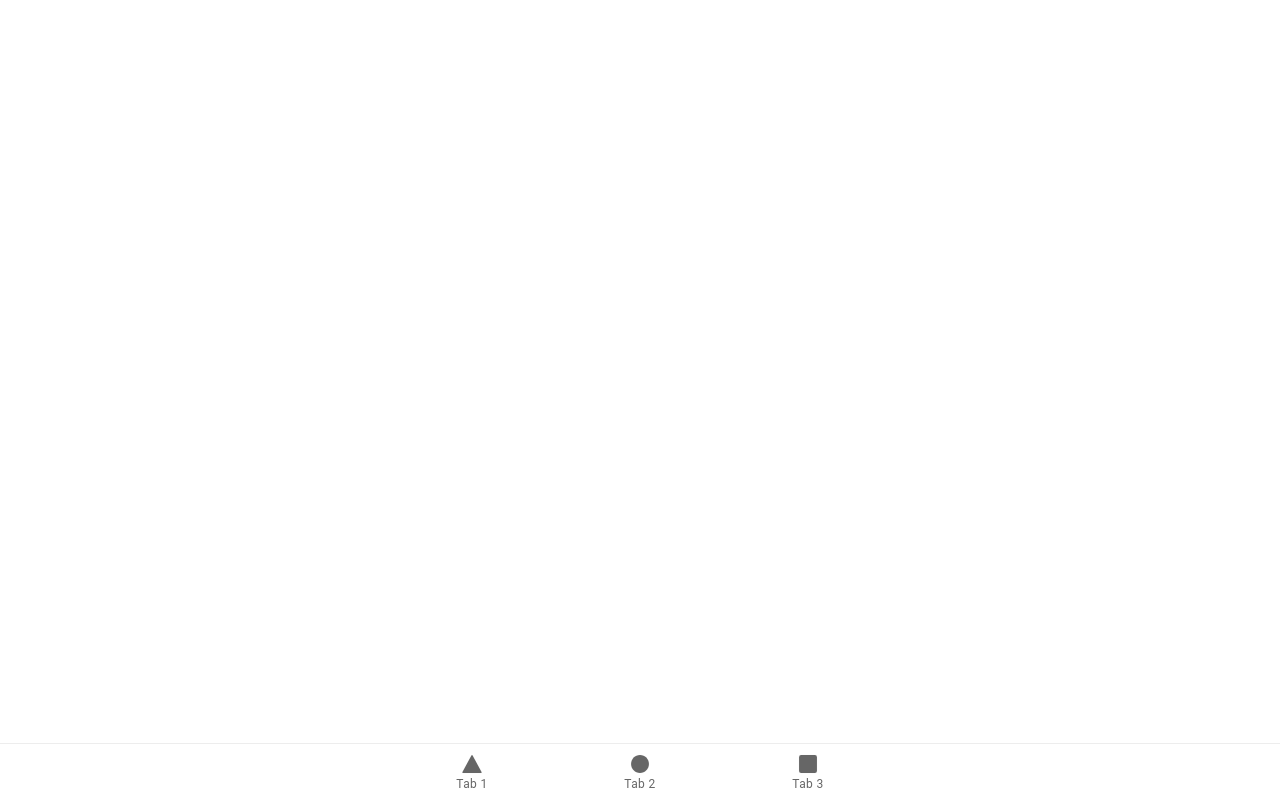
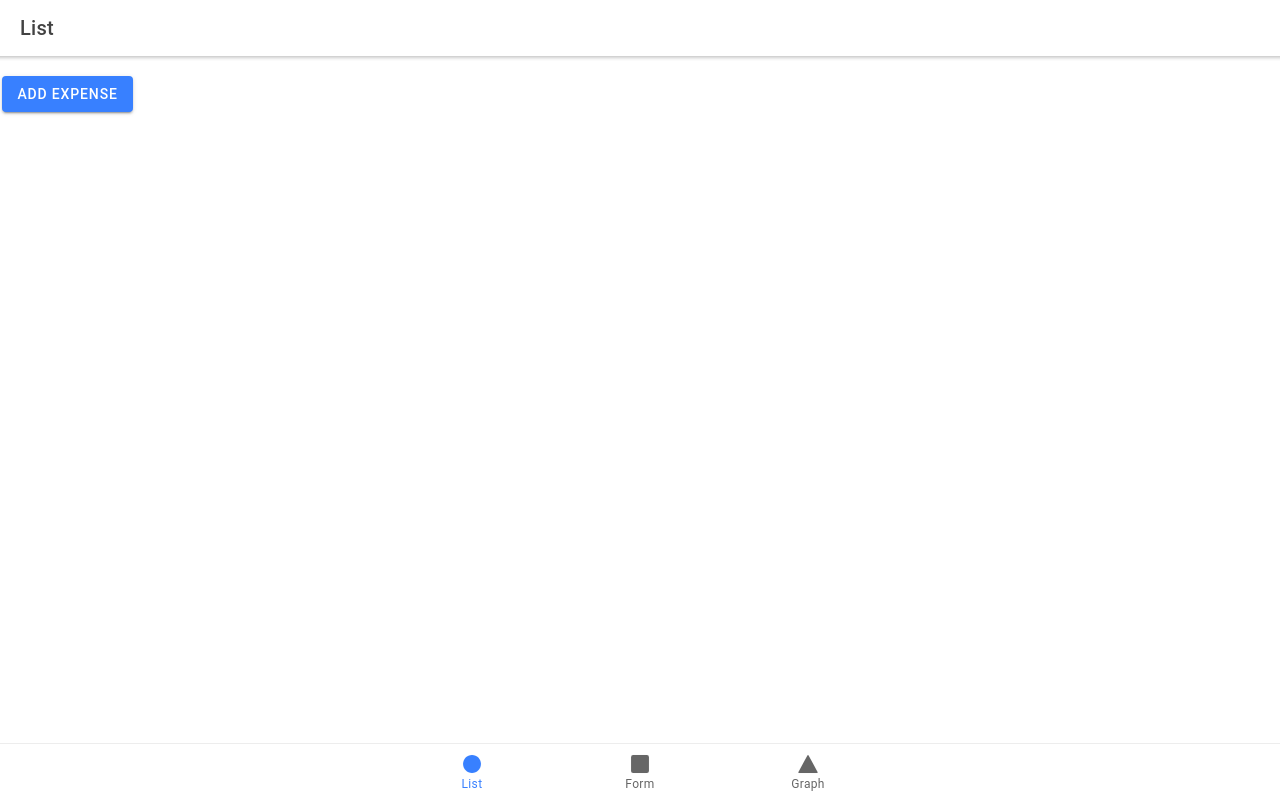
Before and after one commit to natezmatthews/DriversSeat, a React (Create React App) app: page /list in a window 1280 px wide. Built offline with nearby package versions, Linux system fonts and the light colour scheme.

Commit message:
Name and reorder the tabs, and add an 'add expense' button to the list view

```diff
--- a/src/App.tsx
+++ b/src/App.tsx
@@ -10,9 +10,9 @@ import {
 } from '@ionic/react';
 import { IonReactRouter } from '@ionic/react-router';
 import { ellipse, square, triangle } from 'ionicons/icons';
-import Tab1 from './pages/Tab1';
-import Tab2 from './pages/Tab2';
-import Tab3 from './pages/Tab3';
+import Graph from './pages/Graph';
+import Form from './pages/Form';
+import List from './pages/List';
 
 /* Core CSS required for Ionic components to work properly */
 import '@ionic/react/css/core.css';
@@ -38,31 +38,31 @@ const App: React.FC = () => (
     <IonReactRouter>
       <IonTabs>
         <IonRouterOutlet>
-          <Route exact path="/tab1">
-            <Tab1 />
+          <Route exact path="/list">
+            <List />
           </Route>
-          <Route exact path="/tab2">
-            <Tab2 />
+          <Route path="/form">
+            <Form />
           </Route>
-          <Route path="/tab3">
-            <Tab3 />
+          <Route exact path="/graph">
+            <Graph />
           </Route>
           <Route exact path="/">
-            <Redirect to="/tab1" />
+            <Redirect to="/list" />
           </Route>
         </IonRouterOutlet>
         <IonTabBar slot="bottom">
-          <IonTabButton tab="tab1" href="/tab1">
+          <IonTabButton tab="list" href="/list">
+            <IonIcon icon={ellipse} />
+            <IonLabel>List</IonLabel>
+          </IonTabButton>
+          <IonTabButton tab="form" href="/form">
+            <IonIcon icon={square} />
+            <IonLabel>Form</IonLabel>
+          </IonTabButton>
+          <IonTabButton tab="graph" href="/graph">
             <IonIcon icon={triangle} />
-            <IonLabel>Tab 1</IonLabel>
-          </IonTabButton>
-          <IonTabButton tab="tab2" href="/tab2">
-            <IonIcon icon={ellipse} />
-            <IonLabel>Tab 2</IonLabel>
-          </IonTabButton>
-          <IonTabButton tab="tab3" href="/tab3">
-            <IonIcon icon={square} />
-            <IonLabel>Tab 3</IonLabel>
+            <IonLabel>Graph</IonLabel>
           </IonTabButton>
         </IonTabBar>
       </IonTabs>
--- a/src/pages/Tab2.tsx
+++ b/src/pages/Form.tsx
@@ -21,7 +21,7 @@ import unmetRequirements from '../helpers/unmetRequirements';
 import { recordExpense } from '../redux/expenses';
 import { AppDispatch, useAppDispatch } from '../redux/store';
 import { Category } from '../sharedTypes';
-import './Tab2.css';
+import './Form.css';
 
 function onClick(
   dispatch: AppDispatch,
@@ -67,7 +67,7 @@ function onClick(
   }
 }
 
-const Tab2: React.FC = () => {
+const Form: React.FC = () => {
   const dispatch = useAppDispatch();
   const [present, _] = useIonToast();
 
@@ -95,7 +95,7 @@ const Tab2: React.FC = () => {
       <IonContent fullscreen>
         <IonHeader collapse="condense">
           <IonToolbar>
-            <IonTitle size="large">Tab 2</IonTitle>
+            <IonTitle size="large">Form</IonTitle>
           </IonToolbar>
         </IonHeader>
         <IonList>
@@ -151,4 +151,4 @@ const Tab2: React.FC = () => {
   );
 };
 
-export default Tab2;
+export default Form;
--- a/src/pages/Tab1.tsx
+++ b/src/pages/Graph.tsx
@@ -1,26 +1,26 @@
 import { IonContent, IonHeader, IonPage, IonTitle, IonToolbar } from '@ionic/react';
 import ExploreContainer from '../components/ExploreContainer';
-import './Tab1.css';
+import './Graph.css';
 
-const Tab1: React.FC = () => {
+const Graph: React.FC = () => {
   return (
     <IonPage>
       <IonHeader>
         <IonToolbar>
-          <IonTitle>Tab 1</IonTitle>
+          <IonTitle>Graph</IonTitle>
         </IonToolbar>
       </IonHeader>
       <IonContent fullscreen>
         <IonHeader collapse="condense">
           <IonToolbar>
-            <IonTitle size="large">Tab 1</IonTitle>
+            <IonTitle size="large">Graph</IonTitle>
           </IonToolbar>
         </IonHeader>
-        <ExploreContainer name="Tab 1 page" />
+        <ExploreContainer name="Graph page" />
         {/* <LineChart /> */}
       </IonContent>
     </IonPage>
   );
 };
 
-export default Tab1;
+export default Graph;
--- a/src/pages/Tab3.tsx
+++ b/src/pages/List.tsx
@@ -1,22 +1,22 @@
-import { IonContent, IonHeader, IonItem, IonLabel, IonList, IonNote, IonPage, IonTitle, IonToolbar } from '@ionic/react';
+import { IonButton, IonContent, IonHeader, IonItem, IonLabel, IonList, IonNote, IonPage, IonTitle, IonToolbar } from '@ionic/react';
 import { useSelector } from 'react-redux';
 import { RootState } from '../redux/store';
-import './Tab3.css';
+import './List.css';
 
-const Tab3: React.FC = () => {
+const List: React.FC = () => {
   const expenses = useSelector((state: RootState) => state.items);
 
   return (
     <IonPage>
       <IonHeader>
         <IonToolbar>
-          <IonTitle>Tab 3</IonTitle>
+          <IonTitle>List</IonTitle>
         </IonToolbar>
       </IonHeader>
       <IonContent fullscreen>
         <IonHeader collapse="condense">
           <IonToolbar>
-            <IonTitle size="large">Tab 3</IonTitle>
+            <IonTitle size="large">List</IonTitle>
           </IonToolbar>
         </IonHeader>
         <IonList>
@@ -32,9 +32,10 @@ const Tab3: React.FC = () => {
             )
           })}
         </IonList>
+        <IonButton routerLink='/form'>Add Expense</IonButton>
       </IonContent>
     </IonPage>
   );
 };
 
-export default Tab3;
+export default List;
```
Also changed, not shown: src/pages/Form.css (added), src/pages/Graph.css (added), src/pages/List.css (added), src/pages/Tab1.css (deleted), src/pages/Tab2.css (deleted), src/pages/Tab3.css (deleted).
